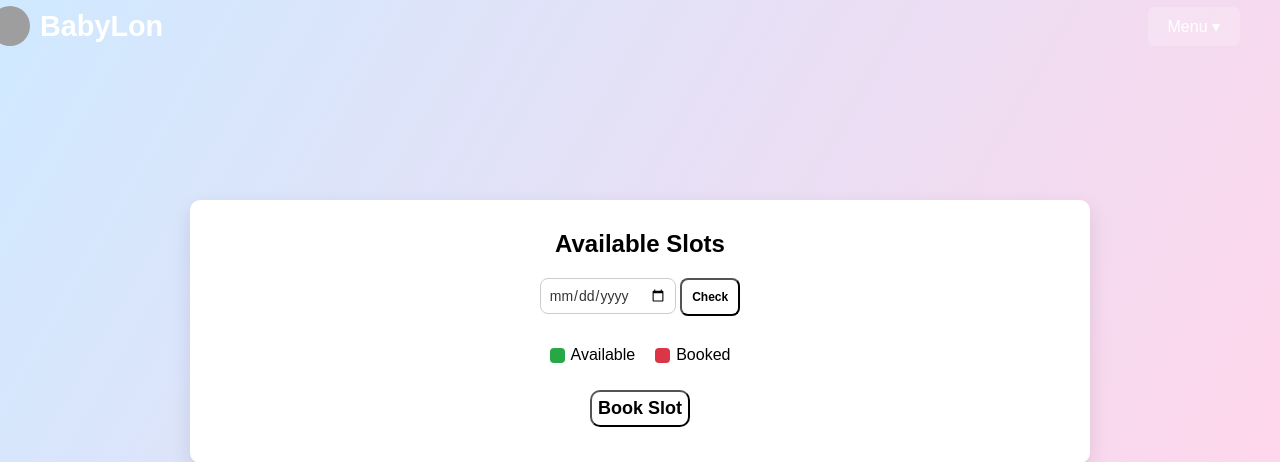
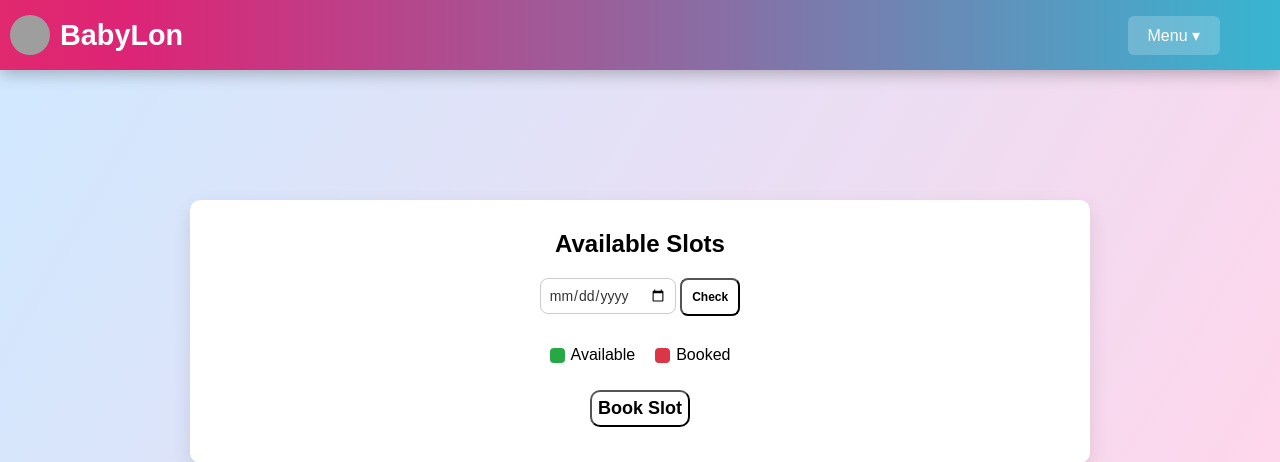
Before and after one commit to singhaditya2004/Babylon, a Django app: page /slots/ in a window 1280 px wide. Shown: the top 462 px of the page. Run offline with Django 5.2, Linux system fonts and the light colour scheme; grey boxes are pictures that could not be loaded.

Commit message:
Updated templates

```diff
--- a/Templates/slot_availability.html
+++ b/Templates/slot_availability.html
@@ -135,17 +135,21 @@
 }
 
 
-  .nav {
+    .nav {
   width: 100%;
+  background: linear-gradient(90deg, #ff512f, #dd2476, #24c6dc, #514a9d);
+  background-size: 300% 300%;
+  animation: gradientShift 10s ease infinite;
   display: flex;
   justify-content: space-between;
   align-items: center;
-  padding: 6px 40px;   /* SLIM */
+  padding: 15px 60px;
+  box-shadow: 0 4px 15px rgba(0, 0, 0, 0.25);
   position: fixed;
   top: 0;
   left: 0;
+
 }
-
  .jik{
   display: flex;
   align-items: center;
```
